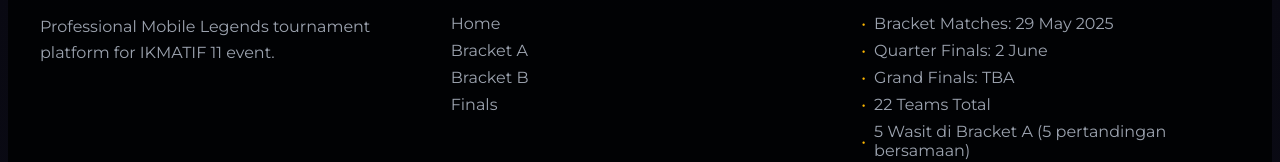
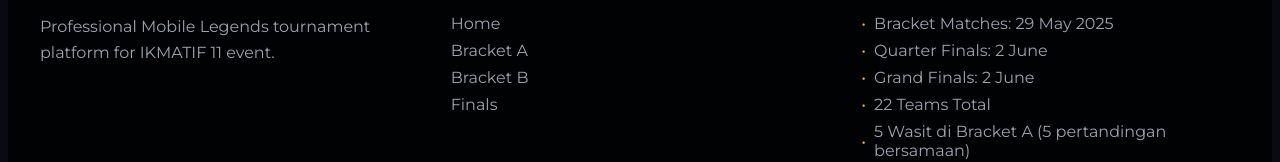
Before and after one commit to A-wisnu/mlbb, a Next.js app: page / in a window 1280 px wide. Shown: the part 3268-3430 px from the top of the page. Built offline with nearby package versions, Linux system fonts and the light colour scheme.

Commit message:
Mengubah 'Grand Finals: TBA' menjadi 'Grand Finals: 2 June' di footer

```diff
--- a/src/components/Layout.tsx
+++ b/src/components/Layout.tsx
@@ -837,7 +837,7 @@
                   </div>
                   <div style={{ display: 'flex', alignItems: 'center', justifyContent: 'flex-start' }}>
                     <span style={{ color: '#FFB800', marginRight: '0.25rem' }}>•</span>
-                    <span>Finals: TBA</span>
+                    <span>Finals: 2 June</span>
                   </div>
                   <div style={{ display: 'flex', alignItems: 'center', justifyContent: 'flex-start' }}>
                     <span style={{ color: '#FFB800', marginRight: '0.25rem' }}>•</span>
@@ -868,7 +868,7 @@
                   </li>
                   <li style={{ display: 'flex', alignItems: 'center', justifyContent: 'flex-start' }}>
                     <span style={{ color: '#FFB800', marginRight: '0.5rem' }}>•</span>
-                    <span>Grand Finals: TBA</span>
+                    <span>Grand Finals: 2 June</span>
                   </li>
                   <li style={{ display: 'flex', alignItems: 'center', justifyContent: 'flex-start' }}>
                     <span style={{ color: '#FFB800', marginRight: '0.5rem' }}>•</span>
```
